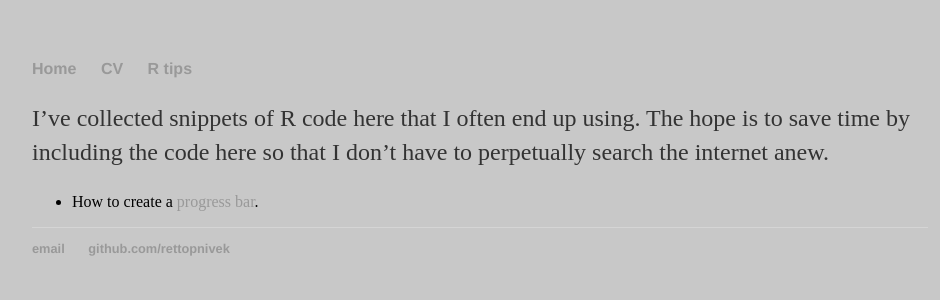
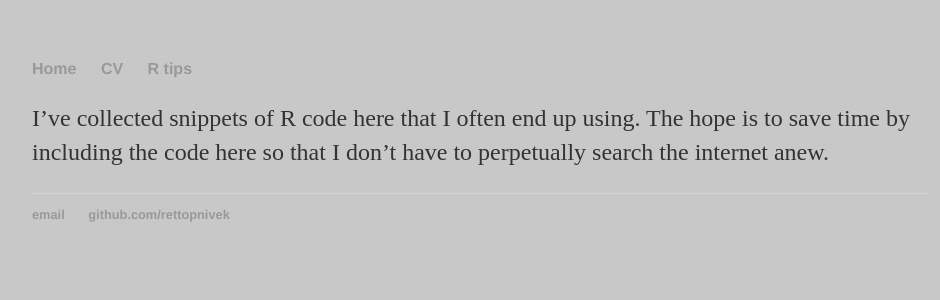
Before and after one commit to rettopnivek/rettopnivek.github.io, a Jekyll site: the page built from r_tips/index.md, in a window 1280 px wide. Shown: the top 300 px of the page, without its empty margins (160-1100 px from the left). Built offline with Jekyll 4.4.1, drawn with Linux system fonts in a browser that asks for light colours.

Commit message:
Update index.md

```diff
--- a/r_tips/index.md
+++ b/r_tips/index.md
@@ -4,5 +4,3 @@ title: R tips
 ---
 
 I've collected snippets of R code here that I often end up using. The hope is to save time by including the code here so that I don't have to perpetually search the internet anew.
-
-- How to create a [progress bar](http://github.com/rettopnivek/rettopnivek.github.io/r_tips/Progress_bar.md).
```
